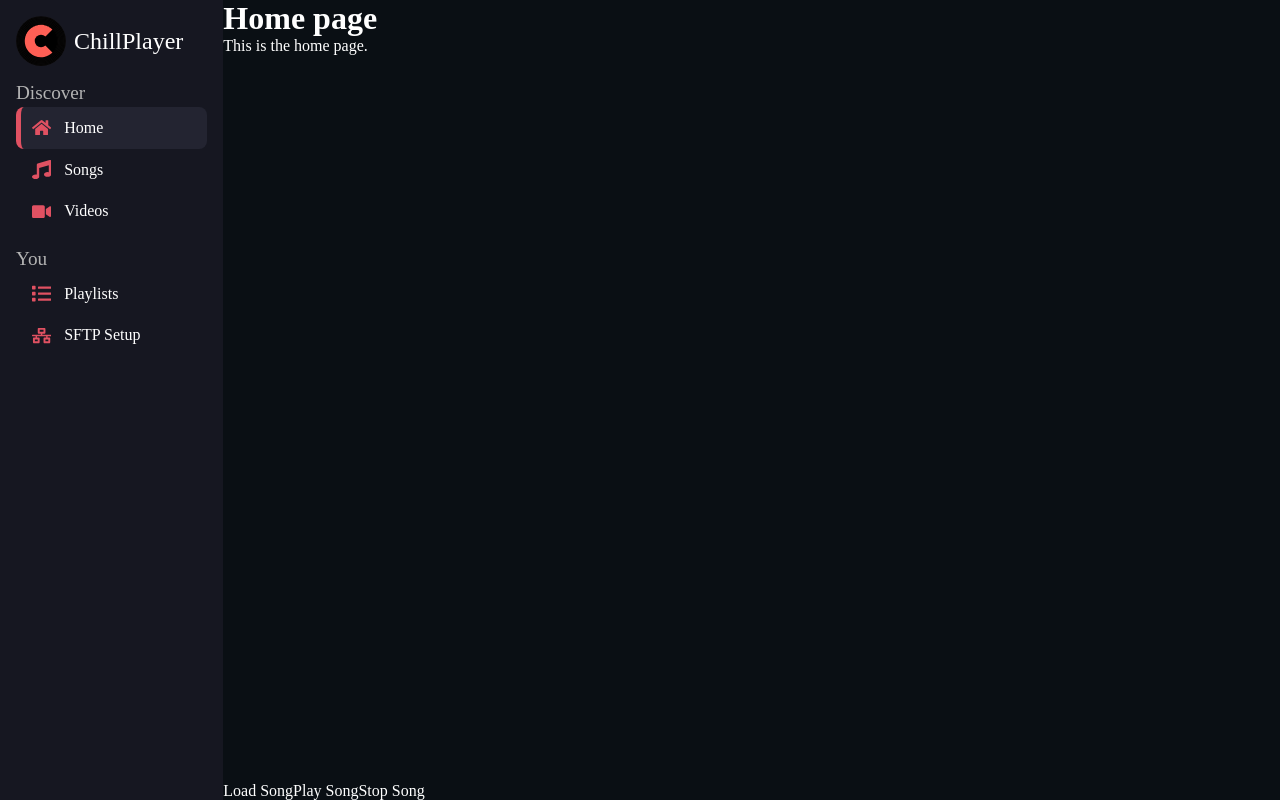
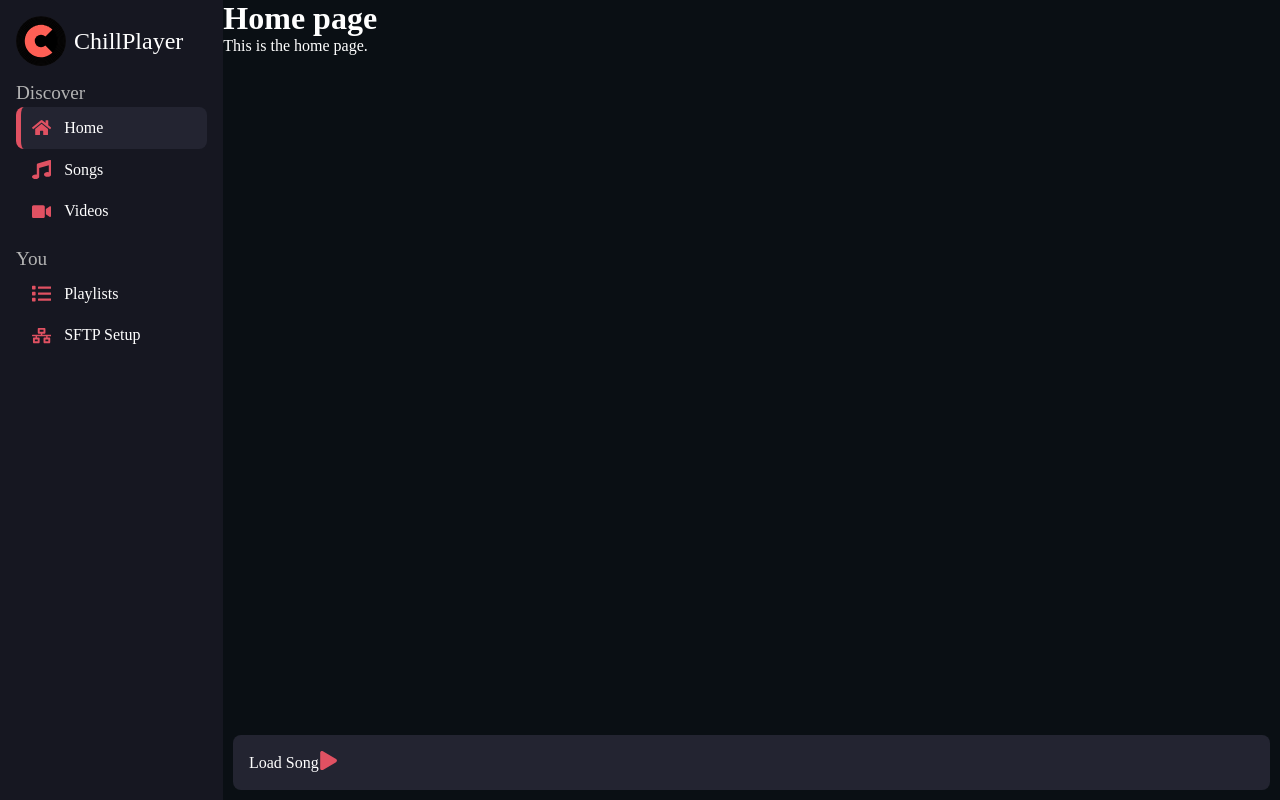
Before and after one commit to Giacomix02/ChillPlayer, a Next.js app in the folder frontend/: page / in a window 1280 px wide. Built offline with nearby package versions, Linux system fonts and the light colour scheme; a web font is replaced by a local one.

Commit message:
iniziata button bar

```diff
--- a/frontend/src/app/globals.css
+++ b/frontend/src/app/globals.css
@@ -37,7 +37,8 @@
 :root {
     --background-color: #0a0f14;
     --background-color-secondary: #161721;
-    --button-active-color: #232431;
+    --third-color: #232431;
     --primary-color: #e05162;
     --section-text-color: #B3B3B3;
+    --other-button-color: #C5C5C5;
 }
--- a/frontend/src/components/AudioPlayer/AudioPlayer.module.css
+++ b/frontend/src/components/AudioPlayer/AudioPlayer.module.css
@@ -0,0 +1,24 @@
+.back{
+    display: flex;
+    flex-direction: row;
+    background-color: var(--third-color);
+    padding: 1rem;
+    margin: 0.6rem;
+    border-radius: 0.5rem;
+}
+
+.playButton{
+    font-size:1.2rem;
+    color: var(--primary-color);
+}
+
+
+.pauseButton{
+    font-size:1.2rem;
+    color: var(--primary-color);
+}
+
+.nextBackButton{
+    font-size:1.2rem;
+    color: var(--other-button-color);
+}
--- a/frontend/src/components/AudioPlayer/AudioPlayer.tsx
+++ b/frontend/src/components/AudioPlayer/AudioPlayer.tsx
@@ -2,12 +2,16 @@
 import {useRef, useState} from "react";
 import {open} from "@tauri-apps/plugin-dialog";
 import {readFile} from "@tauri-apps/plugin-fs";
+import s from "./AudioPlayer.module.css";
+import { FaPlay, FaPause  } from "react-icons/fa";
 
 export default function AudioPlayer() {
 
     //const audioPlayer = document.getElementById('audioPlayer') as HTMLAudioElement;
     const audioPlayer = useRef<HTMLAudioElement>(null)
     const [path, setPath] = useState('');
+
+    const [play, setPlay] = useState(true);
 
     async function loadSong() {
         console.log("Load song clicked");
@@ -26,25 +30,24 @@
     }
     function playSong() {
         console.log("Play song clicked");
+        setPlay(!play);
         audioPlayer.current?.play();
         // Logic to play the loaded song
     }
     function stopSong() {
         console.log("Stop song clicked");
+        setPlay(!play);
         audioPlayer.current?.pause();
         // Logic to stop the currently playing song
     }
 
     return (
-        <div>
+        <div className={s.back}>
             <button type="button" onClick={loadSong}>
                 Load Song
             </button>
-            <button type="button" onClick={playSong}>
-                Play Song
-            </button>
-            <button type="button" onClick={stopSong}>
-                Stop Song
+            <button type="button" onClick={play? playSong : stopSong}>
+                {play ? <FaPlay className={s.playButton} /> : <FaPause className={s.pauseButton} />}
             </button>
             <a>{path}</a>
             {
--- a/frontend/src/components/SideMenu/SideMenu.module.css
+++ b/frontend/src/components/SideMenu/SideMenu.module.css
@@ -49,7 +49,7 @@
 }
 
 .active{
-    background-color: var(--button-active-color);
+    background-color: var(--third-color);
     border-radius: 0.5rem;
     border-left: 0.35rem solid var(--primary-color);
 }
```
